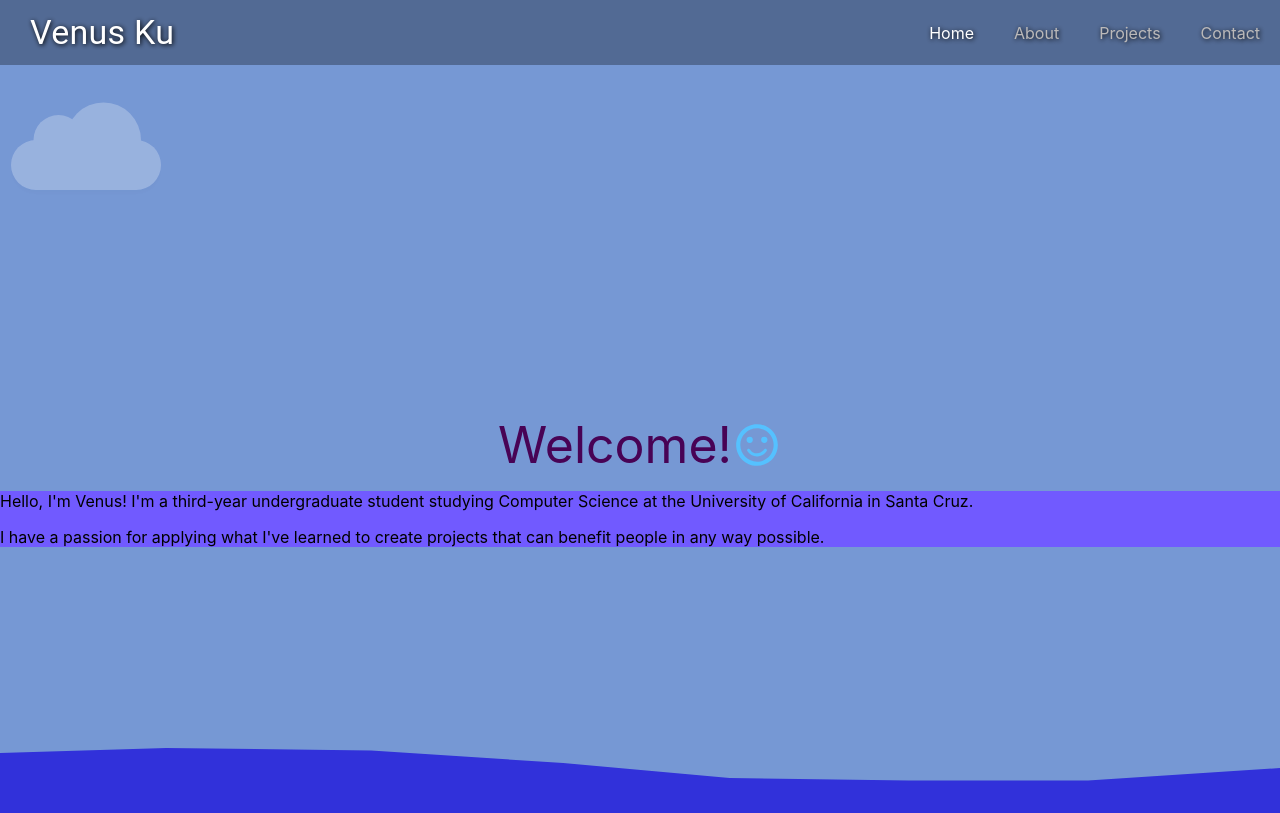
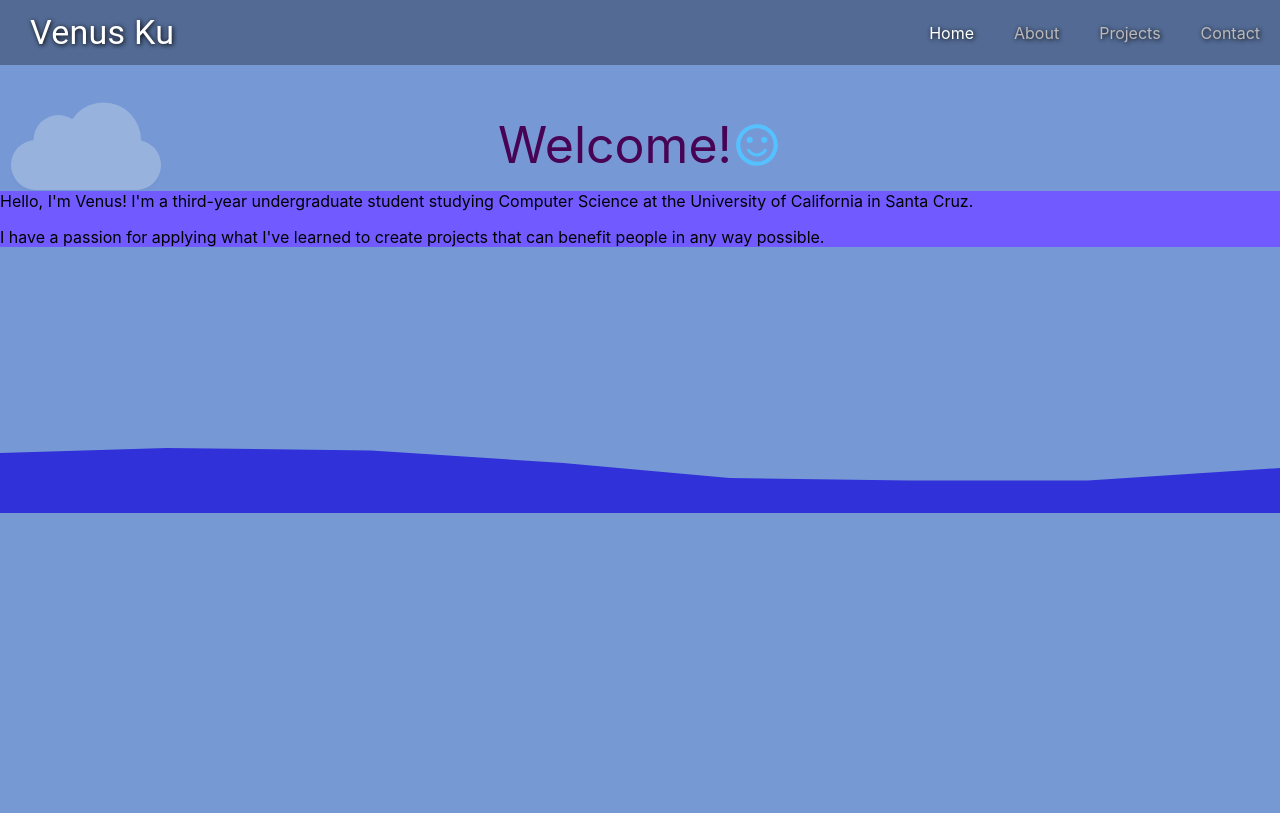
Before and after one commit to venuswku/venuswku.github.io, a React (Create React App) app: page / in a window 1280 px wide. Built offline with nearby package versions, Linux system fonts and the light colour scheme.

Commit message:
text on home overlaps clouds

```diff
--- a/src/Navigation/NavigationBar.css
+++ b/src/Navigation/NavigationBar.css
@@ -8,6 +8,7 @@
     background-color: rgba(0, 0, 0, 0.3);
     display: flex;
     align-items: center;
+    z-index: 99;
 }
 
 .logo {
--- a/src/Pages/Home.css
+++ b/src/Pages/Home.css
@@ -2,6 +2,8 @@
     padding-top: 115px;
     background-color: #7698d4;
     overflow-x: hidden; /* hides horizonal scroller when cloud moves off screen to the right */
+    position: relative;
+    z-index: -2;
 }
 
 /* base of cloud */
@@ -10,10 +12,10 @@
     height: 100px;
     border-radius: 50px;
     position: relative;
-    top: 0;
     background: #fff;
     box-shadow: 0 8px 5px rgba(0, 0, 0, 0.05);
     opacity: 50%;
+    z-index: -1;
 }
 /* left clump of cloud */
 .cloud:before {
@@ -64,7 +66,7 @@
     100% {margin-left: 100%;}
 }
 
-.title {
+.home-title {
     color: #480355;
     font-size: 50px;
     display: flex;
@@ -72,21 +74,22 @@
     align-items: center;    /* make main axis of text and icon align in center */
     /* margin: 0 0 0 50px; */
     /* text-shadow: 1px 1px 5px #000000; */
+    margin-top: -300px;
+    z-index: 0;
 }
 
 .intro {
     background: #715AFF;
+    z-index: 0;
 }
 
 .wave-background {
     width: 100%;
     height: 250px;
-    position: relative;
     bottom: 20%;
     background: transparent;
 }
 .wave {
-
     height: 100%;
     background: rgb(49, 49, 218);
     animation: animateWave 5s ease-in-out infinite;
--- a/src/Pages/Home.js
+++ b/src/Pages/Home.js
@@ -17,7 +17,7 @@ function Home() {
             <div className="cloud cloud1"></div>
             <div className="cloud cloud2"></div>
             <div className="cloud cloud3"></div>
-            <div className="title">Welcome!<SentimentSatisfiedRounded className={classes.smileIcon}/></div>
+            <div className="home-title">Welcome!<SentimentSatisfiedRounded className={classes.smileIcon}/></div>
             <div className="intro">
                 <p>Hello, I'm Venus! I'm a third-year undergraduate student studying Computer Science at the University of California in Santa Cruz.</p>
                 <p>I have a passion for applying what I've learned to create projects that can benefit people in any way possible. </p>
```
